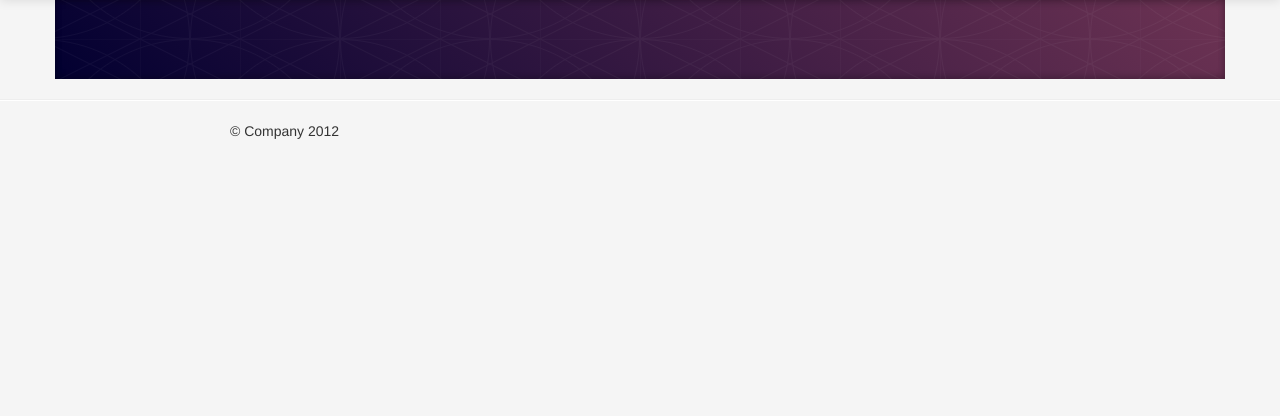
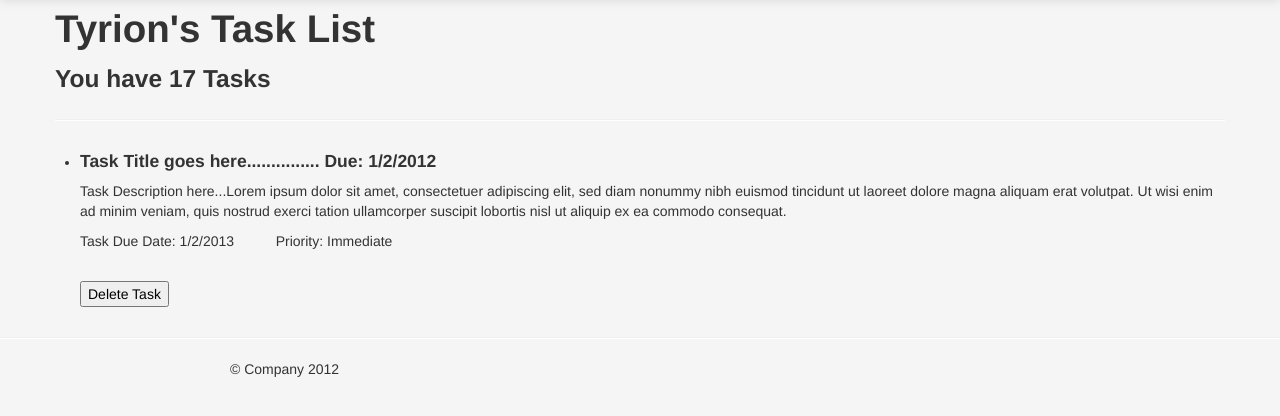
Before and after one commit to jbhatt3/tasksapp, a web app: file templates/homepage.html in a window 1280 px wide. Shown: the part 41-457 px from the top of the page. Run offline with its HTML, style and script files only (its server is not run), Linux system fonts and the light colour scheme.

Commit message:
set up basic homepage with a single model task

```diff
--- a/css/main.css
+++ b/css/main.css
@@ -38,34 +38,3 @@ body {
 	margin-bottom: 15px;
 	padding: 7px 9px;
 }
-
-.jumbotron {
-	position: relative;
-	padding: 40px 0;
-	color: #fff;
-	text-align: center;
-	text-shadow: 0 1px 3px rgba(0,0,0,.4), 0 0 30px rgba(0,0,0,.075);
-	background: #020031; /* Old browsers */
-	background: -moz-linear-gradient(45deg,  #020031 0%, #6d3353 100%); /* FF3.6+ */
-	background: -webkit-gradient(linear, left bottom, right top, color-stop(0%,#020031), color-stop(100%,#6d3353)); /* Chrome,Safari4+ */
-	background: -webkit-linear-gradient(45deg,  #020031 0%,#6d3353 100%); /* Chrome10+,Safari5.1+ */
-	background: -o-linear-gradient(45deg,  #020031 0%,#6d3353 100%); /* Opera 11.10+ */
-	background: -ms-linear-gradient(45deg,  #020031 0%,#6d3353 100%); /* IE10+ */
-	background: linear-gradient(45deg,  #020031 0%,#6d3353 100%); /* W3C */
-	filter: progid:DXImageTransform.Microsoft.gradient( startColorstr='#020031', endColorstr='#6d3353',GradientType=1 ); /* IE6-9 fallback on horizontal gradient */
-	-webkit-box-shadow: inset 0 3px 7px rgba(0,0,0,.2), inset 0 -3px 7px rgba(0,0,0,.2);
-	   -moz-box-shadow: inset 0 3px 7px rgba(0,0,0,.2), inset 0 -3px 7px rgba(0,0,0,.2);
-	        box-shadow: inset 0 3px 7px rgba(0,0,0,.2), inset 0 -3px 7px rgba(0,0,0,.2);
-}
-
-.jumbotron:after {
-    background: url("../img/bs-docs-masthead-pattern.png") repeat scroll center center transparent;
-    bottom: 0;
-    content: "";
-    display: block;
-    left: 0;
-    opacity: 0.4;
-    position: absolute;
-    right: 0;
-    top: 0;
-}
--- a/templates/homepage.html
+++ b/templates/homepage.html
@@ -60,8 +60,27 @@
             </div>
         </div>
         <div class="container">
-            <div class = "jumbotron subhead"></div>
-
+            <div class = "jumbotron subhead">
+                <h1> Tyrion's Task List<h1>
+                <p><h3>You have 17 Tasks</h3></p>
+            </div>
+            <hr>
+            <div class = "row-fluid">
+                <div class = "span12">
+                    <ul>
+                        <li>
+                            <h4><strong> Task Title goes here...............</strong> Due: 1/2/2012</h4>
+                            <p> Task Description here...Lorem ipsum dolor sit amet, consectetuer adipiscing elit, sed diam nonummy nibh euismod tincidunt ut laoreet dolore magna aliquam erat volutpat. Ut wisi enim ad minim veniam, quis nostrud exerci tation ullamcorper suscipit lobortis nisl ut aliquip ex ea commodo consequat.</p>
+                            <div class = "row-fluid">
+                                <span class = "span2">Task Due Date: 1/2/2013</span>
+                                <span class = "span2"> Priority: Immediate</span>
+                            </div>
+                            <br />
+                            <button>Delete Task</button>
+                        </li>
+                    </ul>
+                </div>
+            </div>
         </div>
             <hr>
             <footer class = "offset2">
```
